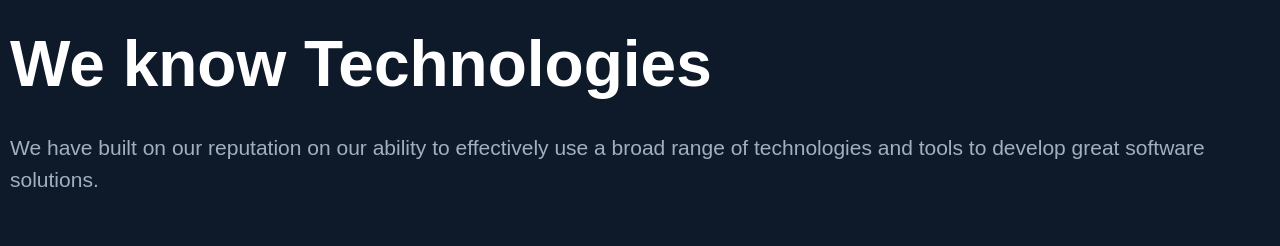
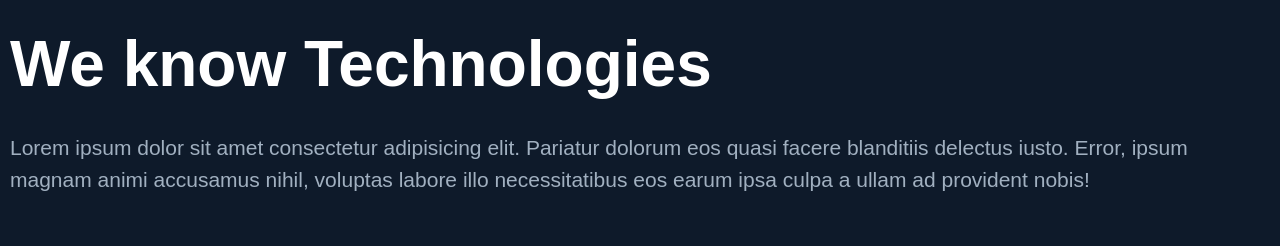
Before and after one commit to Gisdev-Albania/gisdev-website, a Next.js app: page /services in a window 1280 px wide. Shown: the part 2100-2346 px from the top of the page. Built offline with nearby package versions, Linux system fonts and the light colour scheme.

Commit message:
change Button size

```diff
--- a/pages/services.tsx
+++ b/pages/services.tsx
@@ -77,9 +77,10 @@ const Services = () => {
                 <h1>We know Technologies</h1>
               </div>
               <div className={styles.text__block}>
-                We have built on our reputation on our ability to effectively
-                use a broad range of technologies and tools to develop great
-                software solutions.
+                Lorem ipsum dolor sit amet consectetur adipisicing elit.
+                Pariatur dolorum eos quasi facere blanditiis delectus iusto.
+                Error, ipsum magnam animi accusamus nihil, voluptas labore illo
+                necessitatibus eos earum ipsa culpa a ullam ad provident nobis!
               </div>
             </div>
           </div>
--- a/styles/components/MainLayout.module.scss
+++ b/styles/components/MainLayout.module.scss
@@ -47,13 +47,13 @@
 
           div:nth-child(1) {
             cursor: pointer;
-            height: 60px;
+            height: 40px;
             width: 60px;
             background-color: #0e1a2a;
           }
           div:nth-child(2) {
             cursor: pointer;
-            height: 60px;
+            height: 40px;
             width: 60px;
             background-color: #0574da;
           }
```
Also changed, not shown: components/Home/MainLayout/MainLayout.tsx (+8 -3 lines).
